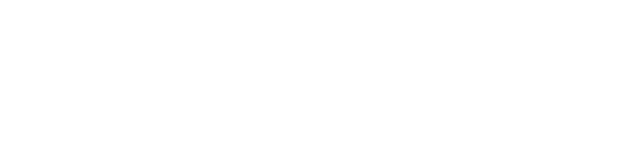
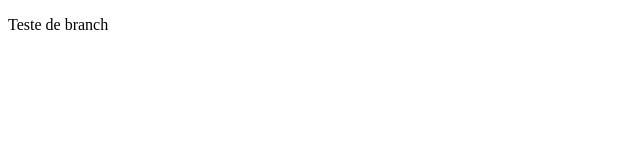
Before and after one commit to carlinha123456/testando, a plain HTML site: page index.html in a window 1280 px wide. Shown: the whole page, without its empty margins (0-640 px from the left). Drawn offline with Linux system fonts and the light colour scheme.

Commit message:
Novo comentário

```diff
--- a/index.html
+++ b/index.html
@@ -5,6 +5,6 @@
 	<title>Document de teste</title>
 </head>
 <body>
-
+	<p>Teste de branch</p>
 </body>
 </html>
```
